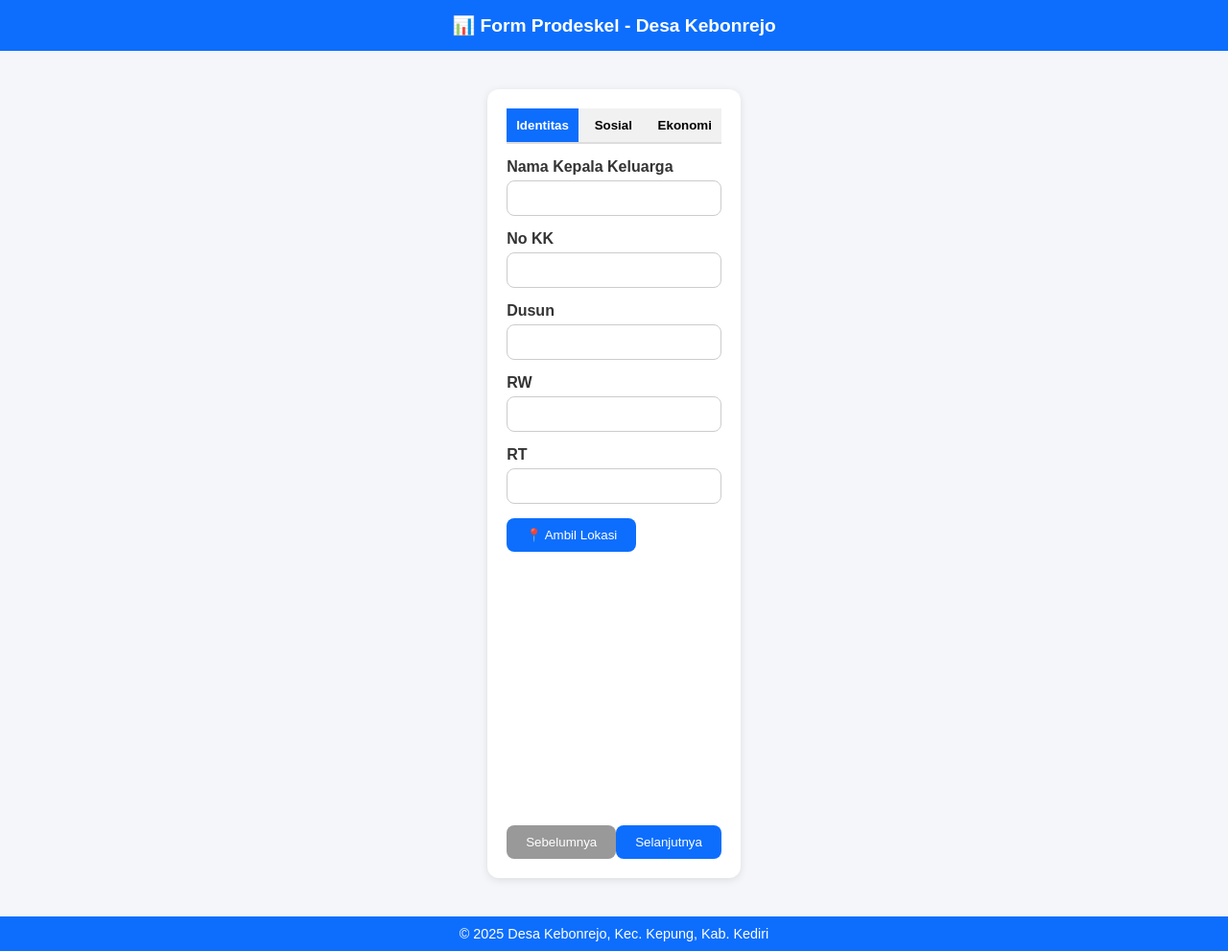
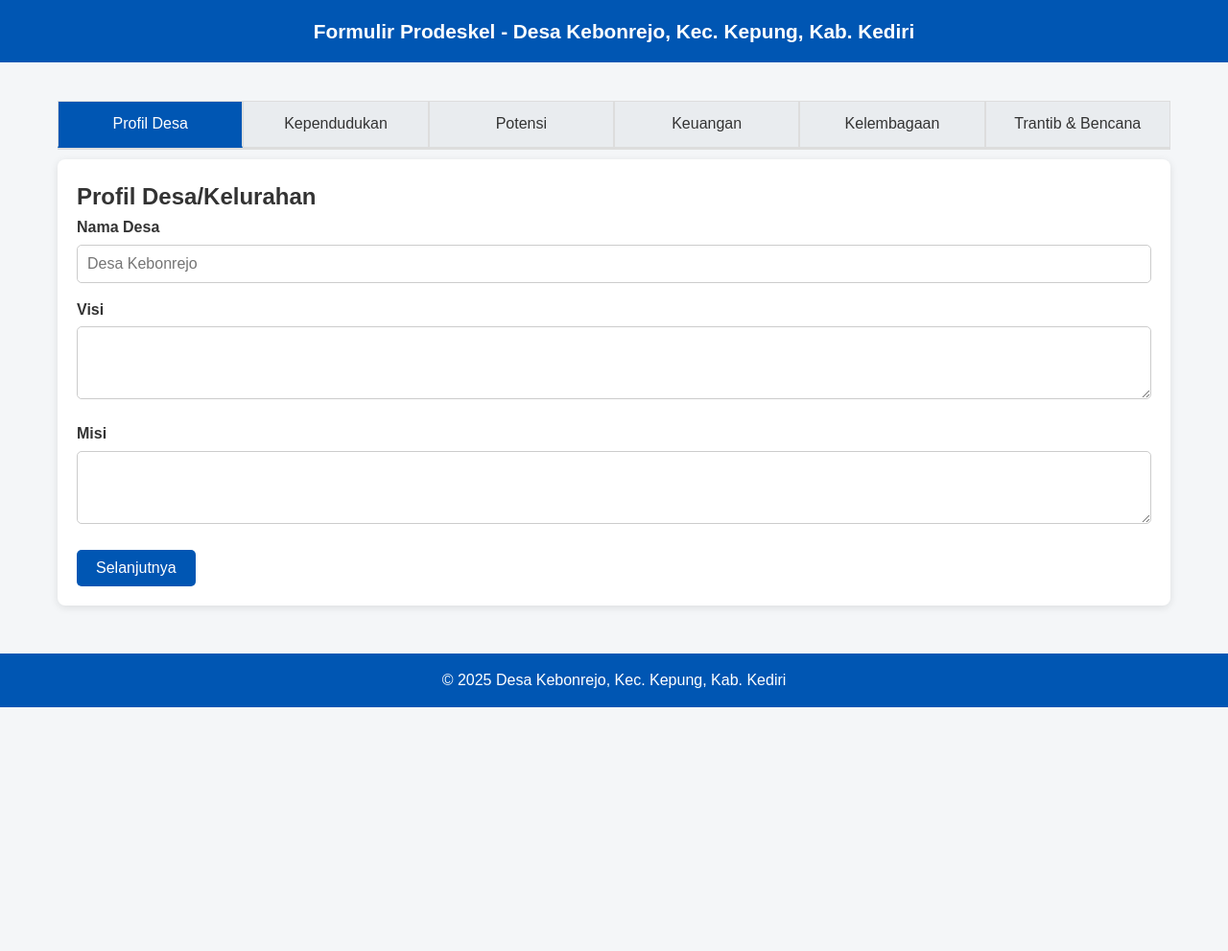
Before and after one commit to gamboel99/Helpdesk-PRODESKEL-Kebonrejo, a plain HTML site: page form.html in a window 1280 px wide. Shown: the whole page at 96% size. After the commit the page ends 800 px from the top, so only its background shows below. Drawn offline with nearby package versions, Linux system fonts and the light colour scheme.

Commit message:
Update form.html

```diff
--- a/form.html
+++ b/form.html
@@ -2,250 +2,304 @@
 <html lang="id">
 <head>
   <meta charset="UTF-8">
-  <title>Form Prodeskel - Desa Kebonrejo</title>
   <meta name="viewport" content="width=device-width, initial-scale=1.0">
-  <!-- Leaflet Map -->
-  <link rel="stylesheet" href="https://unpkg.com/leaflet/dist/leaflet.css"/>
-  <script src="https://unpkg.com/leaflet/dist/leaflet.js"></script>
+  <title>Formulir Prodeskel Desa Kebonrejo</title>
   <style>
-    /* Reset */
-    * { margin: 0; padding: 0; box-sizing: border-box; }
-    body {
-      font-family: Arial, sans-serif;
-      background-color: #f4f6f9;
-      color: #333;
-      min-height: 100vh;
-      display: flex;
-      flex-direction: column;
+    /* RESET */
+    * { margin:0; padding:0; box-sizing:border-box; }
+    body { font-family: Arial, sans-serif; line-height:1.6; background:#f4f6f8; color:#333; }
+
+    /* NAVBAR */
+    header {
+      background:#0056b3;
+      color:#fff;
+      padding:1rem;
+      text-align:center;
+      font-size:1.3rem;
+      font-weight:bold;
     }
 
-    /* Navbar */
-    header {
-      background: #0d6efd;
-      color: white;
-      padding: 15px 20px;
-      text-align: center;
-      font-size: 1.2rem;
-      font-weight: bold;
+    /* CONTAINER */
+    .container {
+      max-width:1200px;
+      margin:20px auto;
+      padding:20px;
     }
 
-    /* Container */
-    .container {
-      flex: 1;
-      padding: 20px;
-      max-width: 900px;
-      margin: 20px auto;
+    /* TABS */
+    .tabs {
+      display:flex;
+      flex-wrap:wrap;
+      border-bottom:2px solid #ddd;
+    }
+    .tab {
+      flex:1;
+      text-align:center;
+      padding:10px;
+      cursor:pointer;
+      background:#e9ecef;
+      border:1px solid #ddd;
+    }
+    .tab.active {
+      background:#0056b3;
+      color:#fff;
+      border-bottom:2px solid #0056b3;
     }
 
-    /* Card */
-    .card {
-      background: white;
-      border-radius: 12px;
-      padding: 20px;
-      box-shadow: 0 2px 8px rgba(0,0,0,0.1);
+    /* FORM CARD */
+    .form-section {
+      display:none;
+      background:#fff;
+      padding:20px;
+      margin-top:10px;
+      border-radius:8px;
+      box-shadow:0 2px 8px rgba(0,0,0,0.1);
+    }
+    .form-section.active { display:block; }
+
+    .form-group {
+      margin-bottom:15px;
+    }
+    label {
+      font-weight:bold;
+      display:block;
+      margin-bottom:5px;
+    }
+    input, select, textarea {
+      width:100%;
+      padding:10px;
+      border:1px solid #ccc;
+      border-radius:5px;
+      font-size:1rem;
     }
 
-    /* Tabs */
-    .tabs {
-      display: flex;
-      border-bottom: 2px solid #ddd;
-      margin-bottom: 15px;
+    /* BUTTONS */
+    .btns {
+      display:flex;
+      justify-content:space-between;
+      margin-top:20px;
     }
-    .tabs button {
-      flex: 1;
-      padding: 10px;
-      border: none;
-      background: #f1f1f1;
-      cursor: pointer;
-      font-weight: bold;
+    .btn {
+      padding:10px 20px;
+      border:none;
+      border-radius:5px;
+      cursor:pointer;
+      font-size:1rem;
     }
-    .tabs button.active {
-      background: #0d6efd;
-      color: white;
+    .btn.prev { background:#6c757d; color:#fff; }
+    .btn.next { background:#0056b3; color:#fff; }
+    .btn.save { background:#28a745; color:#fff; flex:1; margin-left:10px; }
+
+    /* FOOTER */
+    footer {
+      text-align:center;
+      padding:15px;
+      background:#0056b3;
+      color:#fff;
+      margin-top:30px;
     }
 
-    /* Form section */
-    .tab-content { display: none; }
-    .tab-content.active { display: block; }
-
-    .form-group {
-      margin-bottom: 15px;
+    /* RESPONSIVE */
+    @media(max-width:768px){
+      .tabs { flex-direction:column; }
+      .btns { flex-direction:column; }
+      .btn { margin-bottom:10px; width:100%; }
+      .btn.save { margin-left:0; }
     }
-    label { font-weight: bold; display: block; margin-bottom: 5px; }
-    input, select {
-      width: 100%;
-      padding: 10px;
-      border: 1px solid #ccc;
-      border-radius: 8px;
-    }
-
-    /* Navigation buttons */
-    .nav-buttons {
-      display: flex;
-      justify-content: space-between;
-      margin-top: 20px;
-    }
-    .btn {
-      background: #0d6efd;
-      color: white;
-      border: none;
-      padding: 10px 20px;
-      border-radius: 8px;
-      cursor: pointer;
-    }
-    .btn:disabled { background: #999; cursor: not-allowed; }
-
-    /* Map */
-    #map { height: 250px; margin-top: 15px; border-radius: 10px; }
-
-    /* Footer */
-    footer {
-      background: #0d6efd;
-      color: white;
-      text-align: center;
-      padding: 10px;
-      font-size: 0.9rem;
-    }
-
-    /* Dark mode */
-    body.dark {
-      background: #181a1b;
-      color: #eee;
-    }
-    body.dark .card { background: #242526; color: #eee; }
-    body.dark header, body.dark footer { background: #111; }
   </style>
 </head>
 <body>
-  <header>📊 Form Prodeskel - Desa Kebonrejo</header>
+
+<header>
+  Formulir Prodeskel - Desa Kebonrejo, Kec. Kepung, Kab. Kediri
+</header>
 
 <div class="container">
-    <div class="card">
+
   <!-- Tabs -->
   <div class="tabs">
-        <button class="tab-btn active" onclick="showTab(0)">Identitas</button>
-        <button class="tab-btn" onclick="showTab(1)">Sosial</button>
-        <button class="tab-btn" onclick="showTab(2)">Ekonomi</button>
+    <div class="tab active" data-tab="profil">Profil Desa</div>
+    <div class="tab" data-tab="ddk">Kependudukan</div>
+    <div class="tab" data-tab="potensi">Potensi</div>
+    <div class="tab" data-tab="keuangan">Keuangan</div>
+    <div class="tab" data-tab="kelembagaan">Kelembagaan</div>
+    <div class="tab" data-tab="trantib">Trantib & Bencana</div>
   </div>
 
-      <!-- Tab 1 -->
-      <div class="tab-content active">
+  <!-- Profil Desa -->
+  <div class="form-section active" id="profil">
+    <h2>Profil Desa/Kelurahan</h2>
     <div class="form-group">
-          <label>Nama Kepala Keluarga</label>
-          <input type="text" id="nama" required>
+      <label>Nama Desa</label>
+      <input type="text" placeholder="Desa Kebonrejo">
     </div>
     <div class="form-group">
-          <label>No KK</label>
-          <input type="text" id="kk" required>
+      <label>Visi</label>
+      <textarea rows="3"></textarea>
     </div>
     <div class="form-group">
-          <label>Dusun</label>
-          <input type="text" id="dusun">
+      <label>Misi</label>
+      <textarea rows="3"></textarea>
     </div>
-        <div class="form-group">
-          <label>RW</label>
-          <input type="text" id="rw">
-        </div>
-        <div class="form-group">
-          <label>RT</label>
-          <input type="text" id="rt">
-        </div>
-        <div class="form-group">
-          <button class="btn" onclick="getLocation()">📍 Ambil Lokasi</button>
-          <div id="map"></div>
+    <div class="btns">
+      <button class="btn next">Selanjutnya</button>
     </div>
   </div>
 
-      <!-- Tab 2 -->
-      <div class="tab-content">
+  <!-- Kependudukan -->
+  <div class="form-section" id="ddk">
+    <h2>Data Kependudukan (DDK)</h2>
     <div class="form-group">
-          <label>Akses Air Bersih</label>
-          <select id="air">
-            <option value="5">Layak (5)</option>
-            <option value="3">Tidak Layak (3)</option>
-            <option value="1">Tidak Ada (1)</option>
+      <label>Jumlah KK</label>
+      <input type="number">
+    </div>
+    <div class="form-group">
+      <label>Jumlah Penduduk</label>
+      <input type="number">
+    </div>
+    <div class="form-group">
+      <label>Kelahiran Tahun Ini</label>
+      <input type="number">
+    </div>
+    <div class="btns">
+      <button class="btn prev">Sebelumnya</button>
+      <button class="btn next">Selanjutnya</button>
+    </div>
+  </div>
+
+  <!-- Potensi -->
+  <div class="form-section" id="potensi">
+    <h2>Potensi Desa</h2>
+    <div class="form-group">
+      <label>Jenis Lahan</label>
+      <select>
+        <option>Pertanian</option>
+        <option>Perkebunan</option>
+        <option>Peternakan</option>
       </select>
     </div>
     <div class="form-group">
-          <label>Sarana Kesehatan</label>
-          <select id="kesehatan">
-            <option value="5">Lengkap (5)</option>
-            <option value="3">Cukup (3)</option>
-            <option value="1">Tidak Ada (1)</option>
-          </select>
+      <label>Potensi SDA</label>
+      <textarea></textarea>
+    </div>
+    <div class="form-group">
+      <label>Potensi SDM</label>
+      <textarea></textarea>
+    </div>
+    <div class="btns">
+      <button class="btn prev">Sebelumnya</button>
+      <button class="btn next">Selanjutnya</button>
     </div>
   </div>
 
-      <!-- Tab 3 -->
-      <div class="tab-content">
+  <!-- Keuangan -->
+  <div class="form-section" id="keuangan">
+    <h2>Data Keuangan</h2>
     <div class="form-group">
-          <label>Mata Pencaharian Utama</label>
-          <select id="pekerjaan">
-            <option value="5">Tetap (5)</option>
-            <option value="3">Tidak Tetap (3)</option>
-            <option value="1">Tidak Ada (1)</option>
-          </select>
+      <label>APBDes Tahun Berjalan</label>
+      <input type="number">
     </div>
     <div class="form-group">
-          <label>Pendapatan Bulanan</label>
-          <select id="pendapatan">
-            <option value="5">> Rp 5 jt</option>
-            <option value="3">Rp 1–5 jt</option>
-            <option value="1">< Rp 1 jt</option>
-          </select>
+      <label>Pendapatan Asli Desa</label>
+      <input type="number">
+    </div>
+    <div class="btns">
+      <button class="btn prev">Sebelumnya</button>
+      <button class="btn next">Selanjutnya</button>
     </div>
   </div>
 
-      <!-- Navigation -->
-      <div class="nav-buttons">
-        <button class="btn" id="prevBtn" onclick="nextPrev(-1)" disabled>Sebelumnya</button>
-        <button class="btn" id="nextBtn" onclick="nextPrev(1)">Selanjutnya</button>
+  <!-- Kelembagaan -->
+  <div class="form-section" id="kelembagaan">
+    <h2>Data Kelembagaan dan Pemberdayaan</h2>
+    <div class="form-group">
+      <label>Jumlah BUMDes</label>
+      <input type="number">
     </div>
+    <div class="form-group">
+      <label>Kegiatan Pemberdayaan</label>
+      <textarea></textarea>
+    </div>
+    <div class="btns">
+      <button class="btn prev">Sebelumnya</button>
+      <button class="btn next">Selanjutnya</button>
     </div>
   </div>
 
-  <footer>© 2025 Desa Kebonrejo, Kec. Kepung, Kab. Kediri</footer>
+  <!-- Trantib & Bencana -->
+  <div class="form-section" id="trantib">
+    <h2>Trantib dan Bencana</h2>
+    <div class="form-group">
+      <label>Kejadian Bencana Tahun Ini</label>
+      <input type="number">
+    </div>
+    <div class="form-group">
+      <label>Tingkat Keamanan</label>
+      <select>
+        <option>Aman</option>
+        <option>Rawan</option>
+      </select>
+    </div>
+    <div class="btns">
+      <button class="btn prev">Sebelumnya</button>
+      <button class="btn save">Simpan Data</button>
+    </div>
+  </div>
+
+</div>
+
+<footer>
+  © 2025 Desa Kebonrejo, Kec. Kepung, Kab. Kediri
+</footer>
 
 <script>
-    let currentTab = 0;
-    function showTab(n) {
-      document.querySelectorAll(".tab-btn").forEach((btn,i)=>{
-        btn.classList.toggle("active", i===n);
+  // Tab Navigation
+  const tabs = document.querySelectorAll('.tab');
+  const sections = document.querySelectorAll('.form-section');
+  const nextBtns = document.querySelectorAll('.btn.next');
+  const prevBtns = document.querySelectorAll('.btn.prev');
+
+  tabs.forEach(tab => {
+    tab.addEventListener('click', () => {
+      tabs.forEach(t=>t.classList.remove('active'));
+      tab.classList.add('active');
+      sections.forEach(sec=>sec.classList.remove('active'));
+      document.getElementById(tab.dataset.tab).classList.add('active');
     });
-      document.querySelectorAll(".tab-content").forEach((tab,i)=>{
-        tab.classList.toggle("active", i===n);
   });
-      currentTab = n;
-      document.getElementById("prevBtn").disabled = n===0;
-      document.getElementById("nextBtn").innerText = n===2 ? "Simpan" : "Selanjutnya";
+
+  nextBtns.forEach(btn=>{
+    btn.addEventListener('click', ()=>{
+      const current = document.querySelector('.form-section.active');
+      let next = current.nextElementSibling;
+      while(next && !next.classList.contains('form-section')){
+        next = next.nextElementSibling;
       }
-    function nextPrev(n) {
-      let newTab = currentTab + n;
-      if(newTab < 0 || newTab > 2) return;
-      if(newTab===3){ alert("Data tersimpan!"); return; }
-      showTab(newTab);
+      if(next){
+        current.classList.remove('active');
+        next.classList.add('active');
+        tabs.forEach(t=>t.classList.remove('active'));
+        document.querySelector(`.tab[data-tab="${next.id}"]`).classList.add('active');
       }
+    });
+  });
 
-    // Leaflet map
-    let map, marker;
-    function getLocation() {
-      if (navigator.geolocation) {
-        navigator.geolocation.getCurrentPosition(pos => {
-          let lat = pos.coords.latitude;
-          let lng = pos.coords.longitude;
-          if(!map){
-            map = L.map('map').setView([lat, lng], 15);
-            L.tileLayer('https://{s}.tile.openstreetmap.org/{z}/{x}/{y}.png', {
-              attribution: '© OpenStreetMap'
-            }).addTo(map);
+  prevBtns.forEach(btn=>{
+    btn.addEventListener('click', ()=>{
+      const current = document.querySelector('.form-section.active');
+      let prev = current.previousElementSibling;
+      while(prev && !prev.classList.contains('form-section')){
+        prev = prev.previousElementSibling;
       }
-          if(marker) map.removeLayer(marker);
-          marker = L.marker([lat,lng]).addTo(map).bindPopup("Lokasi Anda").openPopup();
+      if(prev){
+        current.classList.remove('active');
+        prev.classList.add('active');
+        tabs.forEach(t=>t.classList.remove('active'));
+        document.querySelector(`.tab[data-tab="${prev.id}"]`).classList.add('active');
+      }
     });
-      } else {
-        alert("Browser tidak mendukung GPS");
-      }
-    }
+  });
 </script>
+
 </body>
 </html>
```
Lines whose indentation alone changed are shown as unchanged.
